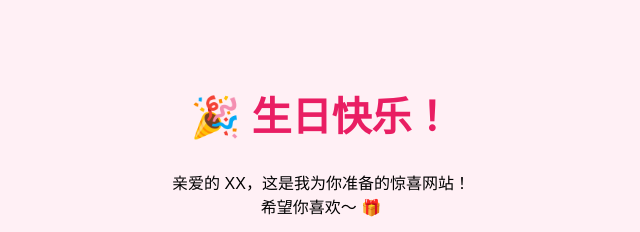
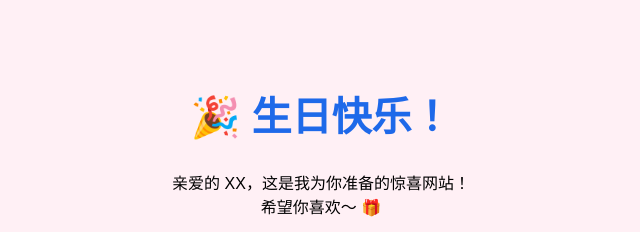
Before and after one commit to HeeKaiWei/Experiment-1, a plain HTML site: page index.html in a window 1280 px wide. Shown: the top 232 px of the page, without its empty margins (319-959 px from the left). Drawn offline with Linux system fonts and the light colour scheme.

Commit message:
Update index.html

```diff
--- a/index.html
+++ b/index.html
@@ -11,7 +11,7 @@
       padding: 50px;
     }
     h1 {
-      color: #e91e63;
+      color: #1e69e9;
       font-size: 40px;
     }
     img {
```
